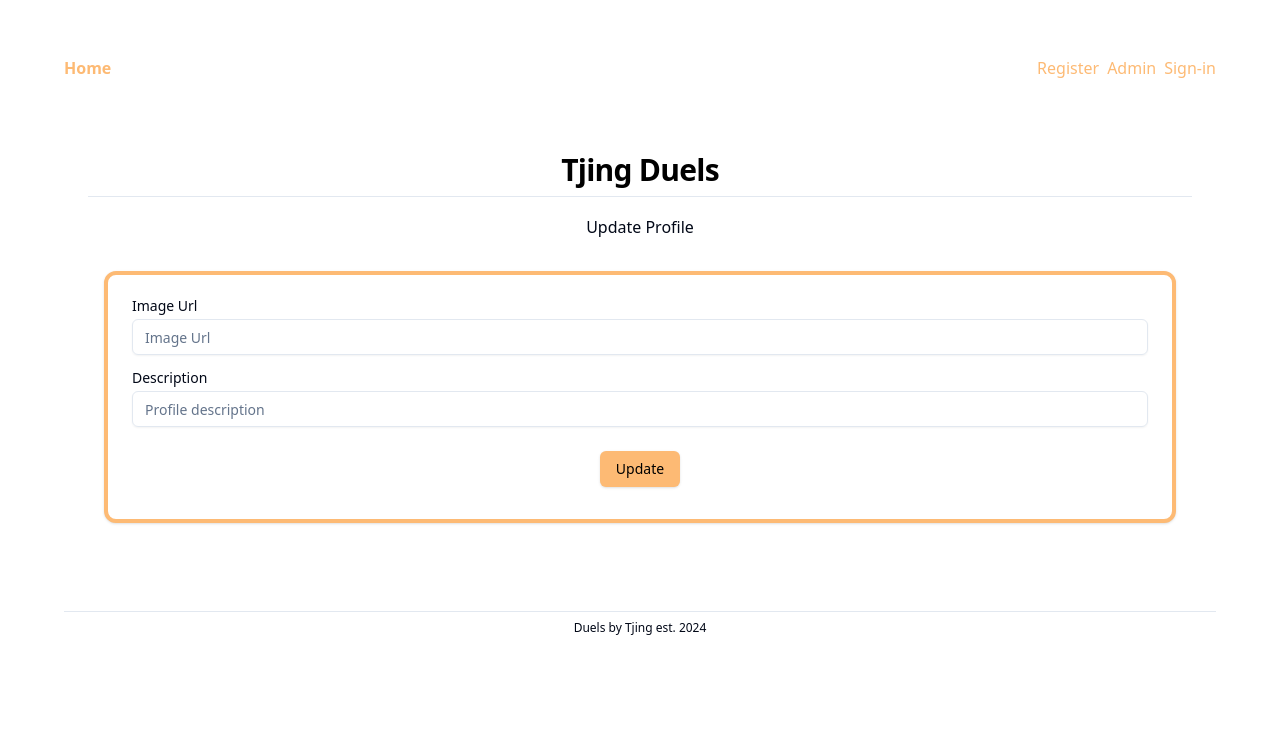
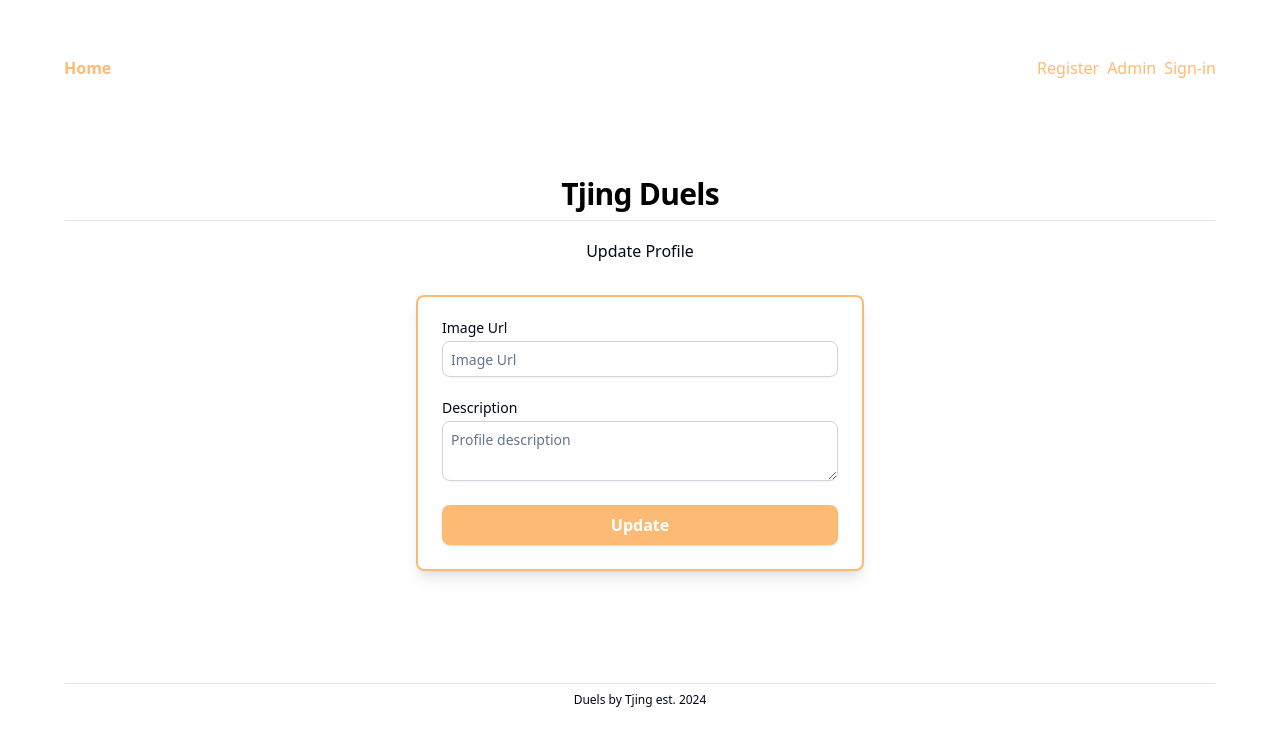
Before and after one commit to OGester/duels-mvp, a Next.js app: page /profile-page/settings in a window 1280 px wide. Shown: the top 746 px of the page. Built offline with nearby package versions, Linux system fonts and the light colour scheme; no server answers.

Commit message:
css fix on update profile

```diff
--- a/app/leagues/new/page.jsx
+++ b/app/leagues/new/page.jsx
@@ -1,9 +1,4 @@
-//"use client";
 import CreateLeagueForm from "@/components/CreateLeagueForm";
-
-/* export const metadata = {
-  title: "Create League",
-}; */
 
 export default function CreateLeaguePage() {
   return (
--- a/components/UpdateProfileForm.jsx
+++ b/components/UpdateProfileForm.jsx
@@ -3,6 +3,7 @@ import { Card, CardContent } from "@/components/ui/card";
 import { Input } from "@/components/ui/input";
 import { Label } from "@/components/ui/label";
 import { Button } from "@/components/ui/button";
+import { Textarea } from "./ui/textarea";
 
 //change to register action
 import { updateProfileAction } from "@/app/profile-page/settings/actions";
@@ -12,16 +13,12 @@ export default function UpdateProfileForm() {
   const [state, handleSubmit] = useFormState(updateProfileAction);
 
   return (
-    <div className="flex flex-col justify-center w-full p-6">
-      <h2 className="flex justify-center text-black font-bold mb-2.5">
-        Tjing Duels
-      </h2>
-      <p className="flex justify-center mb-4">Update Profile</p>
-      <div className="flex justify-center w-full p-4">
-        <Card className="flex flex-col justify-center border-4 border-orange-300 w-full">
-          <CardContent>
-            <form onSubmit={handleSubmit} className="">
-              <div className="grid w-full items-center gap-4 mt-6">
+    <main className="flex justify-center flex-col w-full">
+      <h2 className="text-center text-black font-bold mb-2.5">Tjing Duels</h2>
+      <p className="text-center mb-4">Update Profile</p>
+      <div className="flex flex-col items-center justify-center w-full p-4">
+        <div className="w-full max-w-md rounded-lg shadow-lg border-2 border-orange-300 p-6">
+          <form onSubmit={handleSubmit} className="space-y-6">
             <div className="flex flex-col space-y-1.5">
               <Label htmlFor="profileImageUrlField">Image Url</Label>
               <Input
@@ -29,31 +26,34 @@ export default function UpdateProfileForm() {
                 name="profileImageUrl"
                 type="text"
                 placeholder="Image Url"
+                className="w-full p-2 border rounded-lg border-gray-300 focus:ring-orange-300 focus:border-orange-300"
               />
             </div>
             <div className="flex flex-col space-y-1.5">
               <Label htmlFor="descriptionField">Description</Label>
               {/* change input to textarea!! */}
-                  <Input
+              <Textarea
                 id="descriptionField"
                 name="description"
                 type="text"
                 placeholder="Profile description "
+                className="w-full p-2 border rounded-lg border-gray-300 focus:ring-orange-300 focus:border-orange-300"
               />
             </div>
             {Boolean(state.error) && (
               <p className="text-red-700">{state.error.message}</p>
             )}
-                <div className="flex justify-center py-2 text-xs">
-                  <Button className="bg-orange-300 text-black" type="submit">
+            <div className="flex justify-center">
+              <button
+                type="submit"
+                className="w-full py-2 px-4 bg-orange-300 text-white font-semibold rounded-lg shadow hover:bg-orange-400 transition"
+              >
                 Update
-                  </Button>
+              </button>
+            </div>
+          </form>
         </div>
       </div>
-            </form>
-          </CardContent>
-        </Card>
-      </div>
-    </div>
+    </main>
   );
 }
```
Lines whose indentation alone changed are shown as unchanged.
